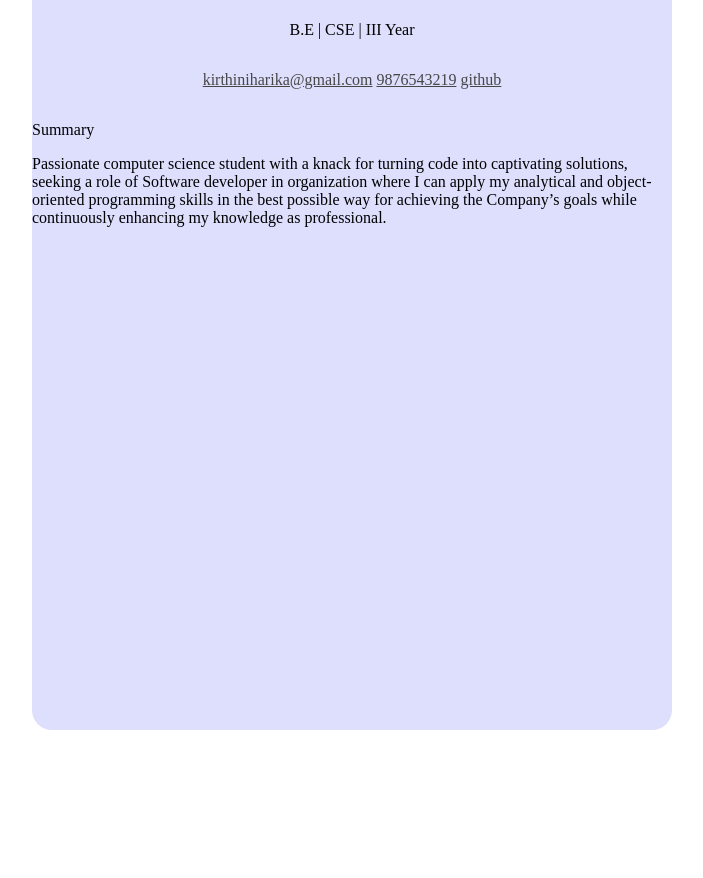
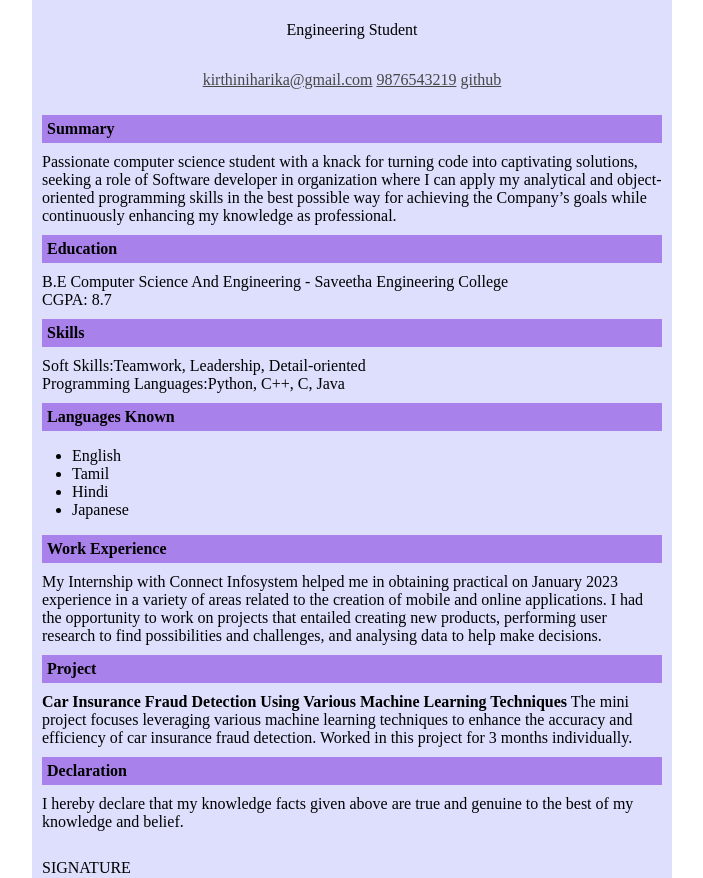
Before and after one commit to Kirthi-Niharika/mern-resume1, a plain HTML site: page index.html in a window 1280 px wide. Shown: the part 70-948 px from the top of the page, without its empty margins (288-991 px from the left). Before the commit the page ends 800 px from the top, so only its background shows below. Drawn offline with Linux system fonts and the light colour scheme; a web font is replaced by a local one.

Commit message:
Update html and css content (Section , Header)

```diff
--- a/assets/css/styles.css
+++ b/assets/css/styles.css
@@ -9,7 +9,7 @@ body{
 .main-section
 {
     background-color: #dddffd;
-    height:100%;
+    height:170%;
     width:50vw;
     position: absolute;
     top: 0;
@@ -36,7 +36,7 @@ header{
     font-weight: 100px;
     font-style:normal;
     margin:2px;
-    color: #474747;
+    color: #acffe5;
     font-size: 1em;
 }
 #primary-tag-links a{
@@ -45,3 +45,35 @@ header{
 .summary{
     margin: 10px;
 }
+.education{
+    margin:10px;
+}
+.skill{
+    margin:10px;
+}
+.lang{
+    margin:10px;
+}
+.work{
+    margin:10px;
+}
+.proj{
+    margin:10px;
+}
+.declare{
+    margin:10px;
+}
+.sign{
+    margin:10px;
+    position: relative;
+    left: 620px;
+}
+.section-header{
+    font-weight: bolder;
+    margin:10px;
+  background: rgb(169, 129, 234);
+  padding: 5px;
+}
+.section-content{
+    margin:10px;
+}
--- a/index.html
+++ b/index.html
@@ -18,10 +18,10 @@
         <!--Header Section-->
         <header>
             <p id="primary-name">T Kirthi Niharika</p>
-            <p id="primary-tag">B.E | CSE | III Year</p>
+            <p id="primary-tag">Engineering Student</p>
             <p id="primary-tag-links">
                 <a href="mailto:kirthiniharika@gmail.com">kirthiniharika@gmail.com</a>
-                <a href="https://wa.me/send?9962137008" target="_blank">9876543219</a>
+                <a href="https://wa.me/send?9876543219" target="_blank">9876543219</a>
                 <a href="https://github.com/Kirthi-Niharika">github</a>
             </p>
         </header>
@@ -31,6 +31,55 @@
             <p class="section-content">Passionate computer science student with a knack for turning code into captivating solutions, seeking a role of Software developer in organization where I can apply my analytical and object-oriented programming skills in the best possible way for achieving the Company’s goals while continuously enhancing my knowledge as professional.</p>
         </section>
         <!--End of Summary Section-->
+        <section id="education">
+            <p class="section-header">Education</p>
+            <p class="section-content">B.E Computer Science And Engineering - Saveetha Engineering College<br>CGPA: 8.7</p>
+        </section>
+        <!--End of Education Section-->
+        <section id="skill">
+            <p class="section-header">Skills</p>
+            <p class="section-content">Soft Skills:Teamwork, Leadership, Detail-oriented<br>Programming Languages:Python, C++, C, Java</p>
+        </section>
+        <!--End of Skill Section-->
+        <section id="lang">
+            <p class="section-header">Languages Known</p>
+            <p class="section-content">
+                <ul>
+                    <li>English</li>
+                    <li>Tamil</li>
+                    <li>Hindi</li>
+                    <li>Japanese</li>
+                </ul>
+            </p>
+        </section>
+        <!--End of Language Section-->
+        <section id="work">
+            <p class="section-header">Work Experience</p>
+            <p class="section-content">My Internship with Connect Infosystem helped me in obtaining
+                practical on January 2023 experience in a variety of areas related to the creation
+                of mobile and online applications. I had the opportunity to work on projects that
+                entailed creating new products, performing user research to find
+                possibilities and challenges, and analysing data to help make decisions.</p>
+        </section>
+        <!--End of Work Section-->
+        <section id="proj">
+            <p class="section-header">Project</p>
+            <p class="section-content"><b>Car Insurance Fraud Detection Using Various Machine Learning Techniques</b>
+                The mini project focuses leveraging various machine learning techniques
+                to enhance the accuracy and efficiency of car insurance fraud detection.
+                Worked in this project for 3 months individually.</p>
+        </section>
+        <!--End of Project Section-->
+        <section id="declare">
+            <p class="section-header">Declaration</p>
+            <p class="section-content">I hereby declare that my knowledge facts given above are true and genuine to the best of my knowledge and
+                belief.</p>
+        </section>
+        <!--End of Declaration Section-->
+        <section id="sign">
+            <p class="section-content"><br>SIGNATURE<br>T KIRTHI NIHARIKA</p>
+        </section>
+        <!--End of Sign Section-->
     </section>
 </body>
 </html>
```
